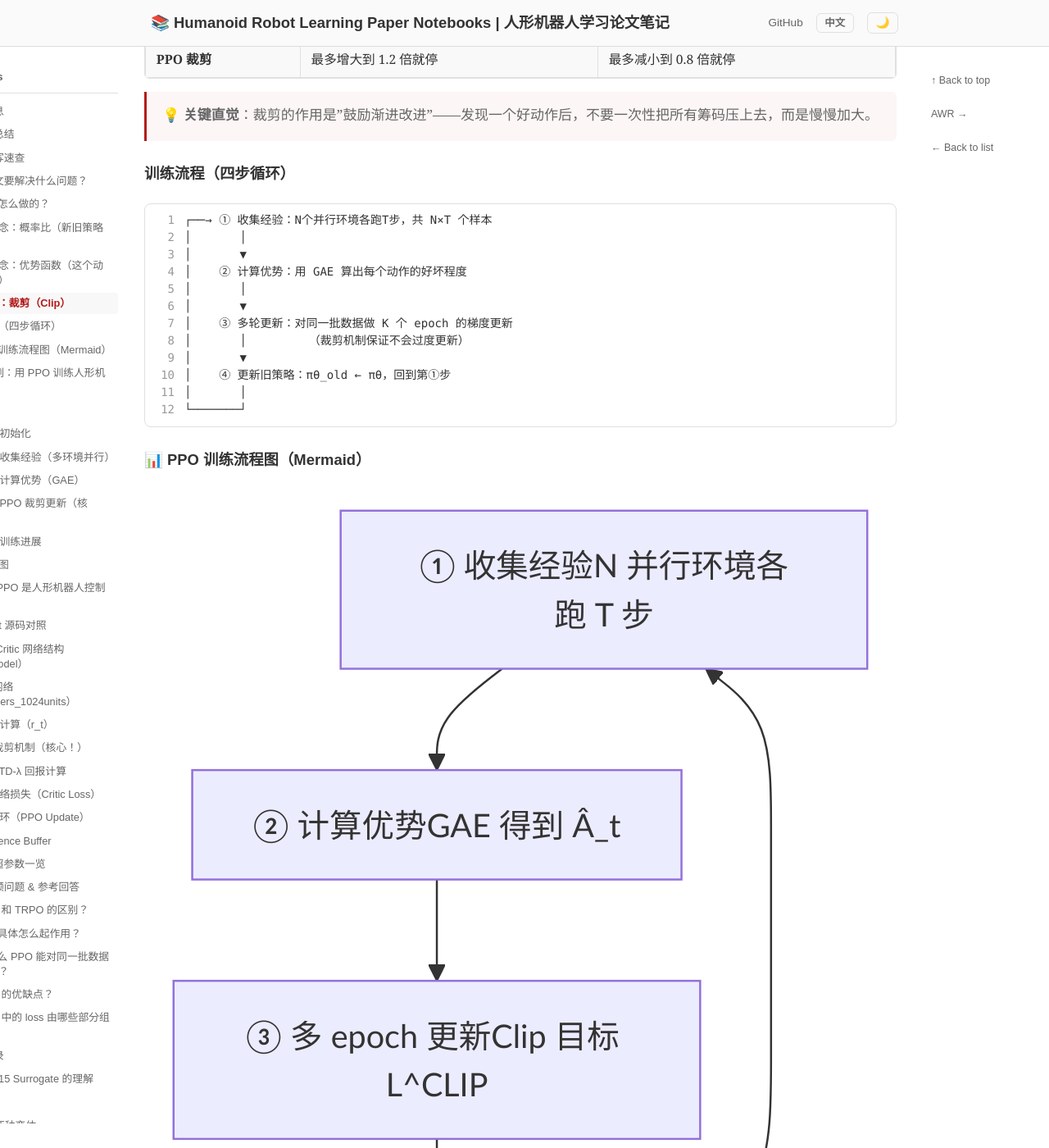
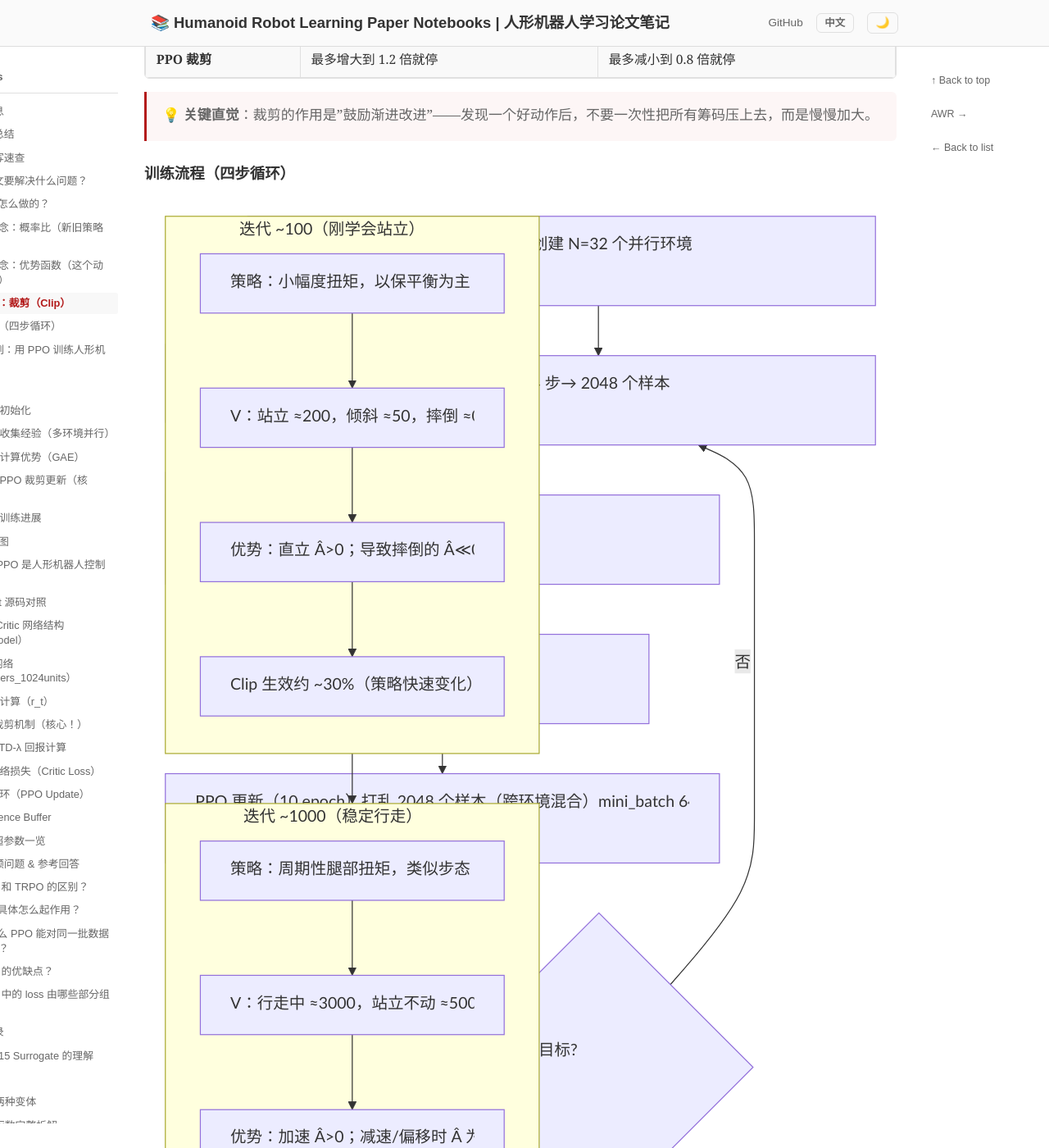
Before and after one commit to ImChong/Humanoid_Robot_Learning_Paper_Notebooks, a Jekyll site: the page built from papers/01_Foundational_RL/PPO_Proximal_Policy_Optimization/PPO_Proximal_Policy_Optimization.md, in a window 1280 px wide and 1400 px high, scrolled down 2744 px. Shown: the whole window at 82% size. Built offline with Jekyll 4.4.1, drawn with Linux system fonts in a browser that asks for light colours; some of the changed text lies outside the part shown.

Commit message:
docs(PPO): 将论文页流程图改为 Mermaid
用站点统一的 div.mermaid 渲染替换 ASCII 框图：四步训练循环、Humanoid 示例完整管线、附录 E 训练阶段对比。

Co-authored-by: Chong Liu <chongliu2021@163.com>

````diff
--- a/papers/01_Foundational_RL/PPO_Proximal_Policy_Optimization/PPO_Proximal_Policy_Optimization.md
+++ b/papers/01_Foundational_RL/PPO_Proximal_Policy_Optimization/PPO_Proximal_Policy_Optimization.md
@@ -98,28 +98,11 @@ $\epsilon$ 通常取 0.2，意味着概率比被限制在 $[0.8, 1.2]$ 之间。
 
 ### 训练流程（四步循环）
 
-```
-┌──→ ① 收集经验：N个并行环境各跑T步，共 N×T 个样本
-│       │
-│       ▼
-│    ② 计算优势：用 GAE 算出每个动作的好坏程度
-│       │
-│       ▼
-│    ③ 多轮更新：对同一批数据做 K 个 epoch 的梯度更新
-│       │         （裁剪机制保证不会过度更新）
-│       ▼
-│    ④ 更新旧策略：πθ_old ← πθ，回到第①步
-│       │
-└───────┘
-```
-
-### 📊 PPO 训练流程图（Mermaid）
-
 <div class="mermaid">
 flowchart TB
-    A["① 收集经验<br/>N 并行环境各跑 T 步"] --> B["② 计算优势<br/>GAE 得到 Â_t"]
-    B --> C["③ 多 epoch 更新<br/>Clip 目标 L^CLIP"]
-    C --> D["④ π_θ_old ← π_θ"]
+    A["① 收集经验<br/>N 个并行环境各跑 T 步（共 N×T 个样本）"] --> B["② 计算优势<br/>用 GAE 得到每个 Â_t"]
+    B --> C["③ 多轮更新<br/>同一批数据 K 个 epoch（Clip 防止过度更新）"]
+    C --> D["④ 更新旧策略<br/>π_θ_old ← π_θ"]
     D --> A
 </div>
 
@@ -258,33 +241,19 @@ for epoch in range(10):
 
 ### 完整流程图
 
-```
-初始化 πθ, Vφ (随机), 创建 N=32 个并行环境
-        │
-        ▼
-┌──→ 32 个环境并行收集，每个跑 64 步 → 2048 个样本
-│       │
-│       ▼
-│   按环境/轨迹独立计算 GAE 优势 Ât
-│       │
-│       ▼
-│   保存 πθ_old ← πθ
-│       │
-│       ▼
-│   ┌─ for epoch in 10: ─────────────────────┐
-│   │   打乱 2048 个样本（跨环境混合）        │
-│   │   for mini_batch (64 samples):         │
-│   │     r(θ) = πθ(a|s) / πθ_old(a|s)      │
-│   │     L = min(r·Â, clip(r,0.8,1.2)·Â)   │
-│   │     更新 θ (梯度上升 L)                 │
-│   │     更新 φ (梯度下降 MSE)               │
-│   └────────────────────────────────────────┘
-│       │
-│       ▼
-│   回报 > 目标? ──Yes──→ 训练完成 🎉
-│       │No
-└───────┘
-```
+<div class="mermaid">
+flowchart TB
+    I["初始化 π_θ, V_φ（随机）<br/>创建 N=32 个并行环境"]
+    L["32 个环境并行收集，各 64 步<br/>→ 2048 个样本"]
+    G["按环境/轨迹独立计算 GAE 优势 Â_t"]
+    S["保存 π_θ_old ← π_θ"]
+    P["PPO 更新（10 epoch）<br/>打乱 2048 个样本（跨环境混合）<br/>mini_batch 64：r(θ)=π_θ/π_old<br/>L=min(r·Â, clip(r,0.8,1.2)·Â)<br/>更新 θ（策略）与 φ（价值 MSE）"]
+    Q{回报 > 目标?}
+    DONE((训练完成))
+    I --> L --> G --> S --> P --> Q
+    Q -->|是| DONE
+    Q -->|否| L
+</div>
 
 > 💡 注意：收集时按环境分开（保持轨迹独立），但更新时**打乱混合**所有环境的样本——这是 PPO 样本效率高的关键。
 
@@ -616,19 +585,26 @@ $$\mathcal{L}_{total}(\theta, \phi) = \underbrace{-\mathbb{E}\left[ L^{CLIP}(\th
 
 ### E. 训练过程中各组件的变化
 
-```
-迭代 100 (刚学会站立):
-  ┌─ 策略输出: 小幅度扭矩，保持平衡为主
-  ├─ V(站立) ≈ 200,  V(倾斜) ≈ 50,  V(摔倒) ≈ 0
-  ├─ 优势: 保持直立的动作 Â > 0，导致摔倒的 Â ≪ 0
-  └─ clip 生效次数: ~30% (策略还在快速变化)
-
-迭代 1000 (稳定行走):
-  ┌─ 策略输出: 周期性的腿部交替扭矩，类似步态
-  ├─ V(行走中) ≈ 3000,  V(站立不动) ≈ 500
-  ├─ 优势: 加速走的动作 Â > 0，减速/偏移的 Â < 0
-  └─ clip 生效次数: ~10% (策略趋于稳定，更新幅度自然变小)
-```
+<div class="mermaid">
+flowchart TB
+    subgraph E100["迭代 ~100（刚学会站立）"]
+        direction TB
+        E100a["策略：小幅度扭矩，以保平衡为主"]
+        E100b["V：站立 ≈200，倾斜 ≈50，摔倒 ≈0"]
+        E100c["优势：直立 Â>0；导致摔倒的 Â≪0"]
+        E100d["Clip 生效约 ~30%（策略快速变化）"]
+        E100a --> E100b --> E100c --> E100d
+    end
+    subgraph E1000["迭代 ~1000（稳定行走）"]
+        direction TB
+        E1000a["策略：周期性腿部扭矩，类似步态"]
+        E1000b["V：行走中 ≈3000，站立不动 ≈500"]
+        E1000c["优势：加速 Â>0；减速/偏移时 Â 为负"]
+        E1000d["Clip 生效约 ~10%（策略趋于稳定）"]
+        E1000a --> E1000b --> E1000c --> E1000d
+    end
+    E100 --> E1000
+</div>
 
 ### F. 实验结果
 
````
